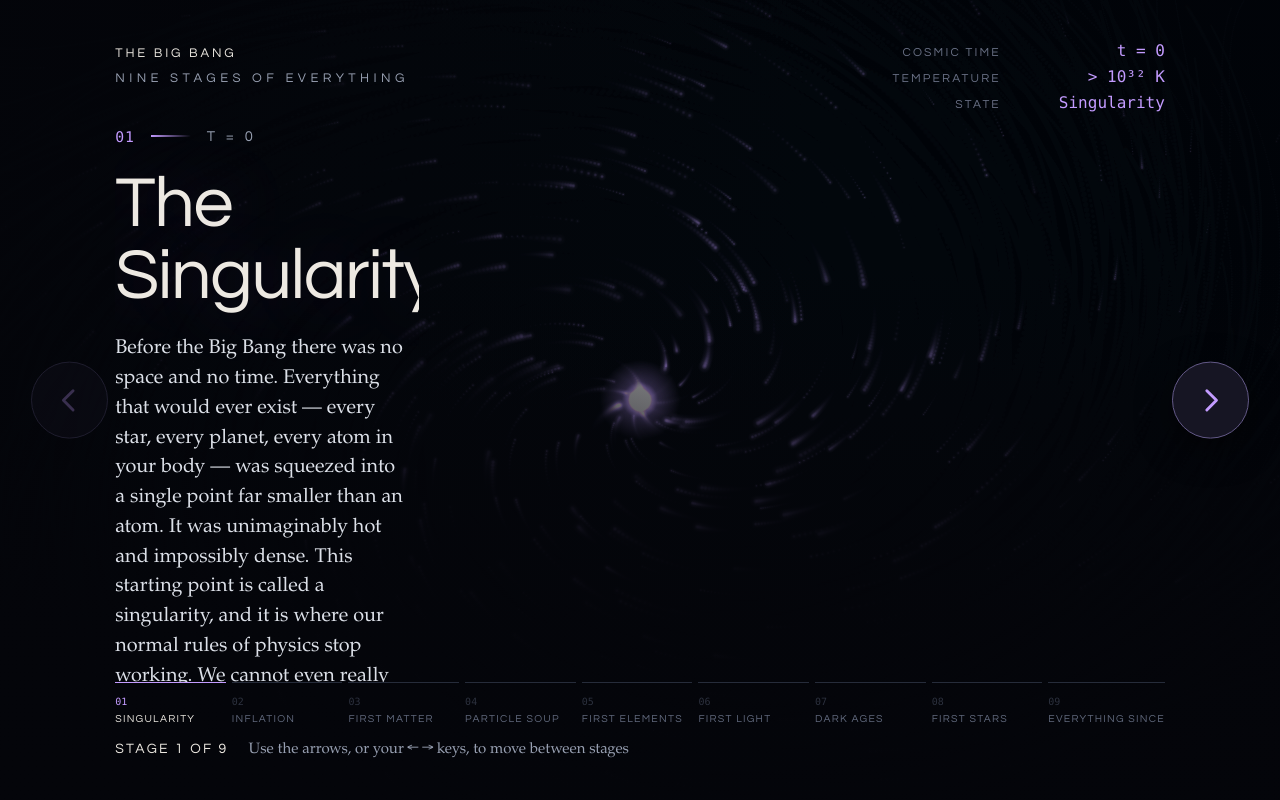
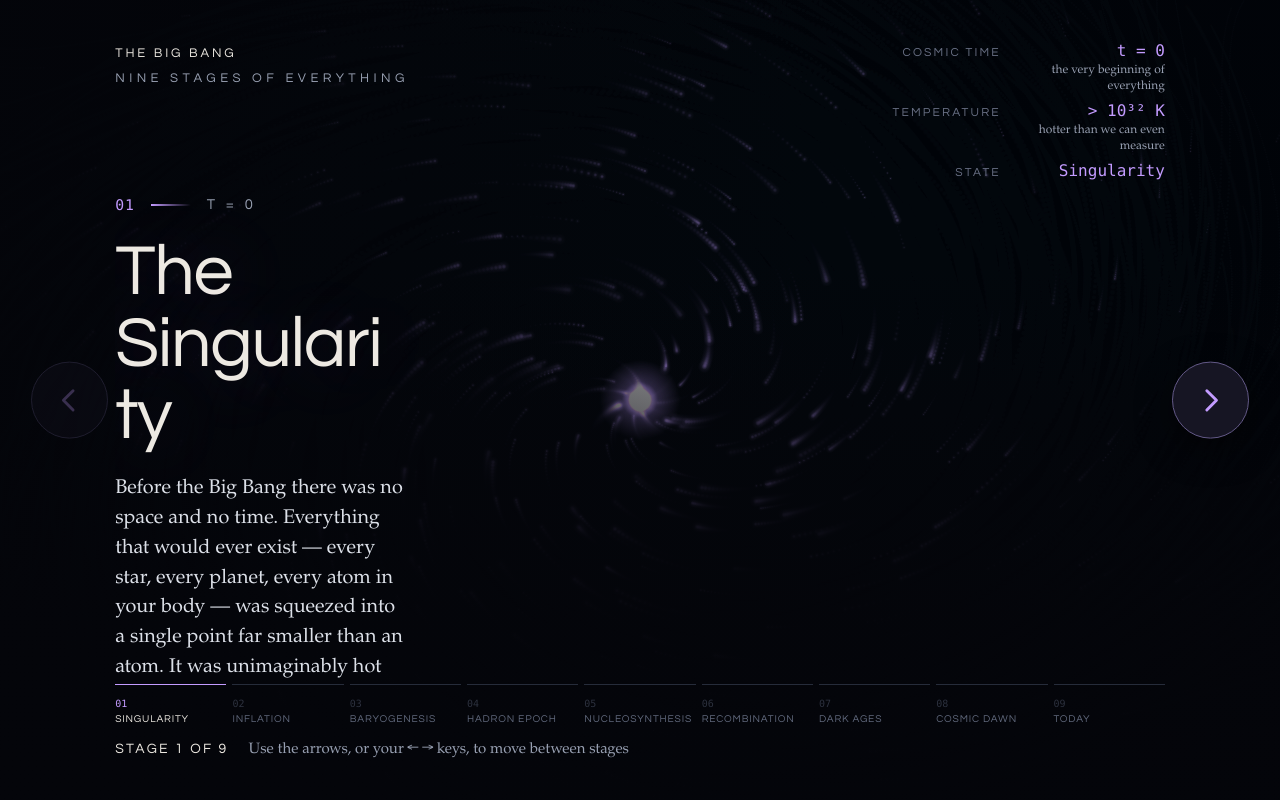
Before and after one commit to unionbuddies/bigbang, a plain HTML site: page index.html in a window 1280 px wide. Drawn offline with Linux system fonts and the light colour scheme.

Commit message:
Use standard epoch names, add plain-language telemetry, fix label clipping
- Rename each stage to the name it usually goes by in cosmology
  (Baryogenesis, the Hadron Epoch, Nucleosynthesis, Recombination, Cosmic
  Dawn, Today) instead of the informal rewrites from the last pass.
- Restore the scientific cosmic-time/temperature readouts, and add a short
  plain-language line underneath each so the numbers are easy to place.
- Fix the bottom rail: labels were being ellipsis-truncated at common
  screen widths, silently cutting off words like 'Singularity'. They now
  wrap instead of clipping, and long single words (Nucleosynthesis,
  Baryogenesis, Recombination) get a proper hyphenated break instead of
  splitting mid-letter.

```diff
--- a/index.html
+++ b/index.html
@@ -131,6 +131,22 @@
     min-width: 150px;
     transition: color 1200ms ease;
   }
+  .vbox {
+    display: flex;
+    flex-direction: column;
+    align-items: flex-end;
+    gap: 3px;
+    min-width: 150px;
+  }
+  .vbox .v { min-width: 0; }
+  .vnote {
+    font-family: var(--serif);
+    font-size: 12px;
+    line-height: 1.3;
+    color: var(--ink-dim);
+    text-align: right;
+    max-width: 24ch;
+  }
 
   /* ---------- narration ---------- */
 
@@ -223,6 +239,8 @@
     line-height: 1;
     letter-spacing: -.02em;
     text-wrap: balance;
+    overflow-wrap: break-word;      /* belt-and-braces fallback if hyphenation isn't available */
+    hyphens: auto;                  /* long single words (Nucleosynthesis) break at a syllable, not mid-letter */
     margin: 0 0 22px;
     color: var(--ink);
     text-shadow: 0 0 72px var(--glow);
@@ -352,15 +370,16 @@
   .node .nl {
     display: block;
     font-family: var(--display);
-    font-size: clamp(9px, .82vw, 11px);
-    letter-spacing: .12em;
+    font-size: clamp(9px, .8vw, 11px);
+    letter-spacing: .08em;
     text-transform: uppercase;
     color: #626A7E;
-    line-height: 1.45;
+    line-height: 1.32;
     transition: color 500ms ease;
-    white-space: nowrap;
-    overflow: hidden;
-    text-overflow: ellipsis;
+    /* wrap rather than truncate — a clipped word reads as broken, a wrapped
+       one just takes two lines */
+    white-space: normal;
+    overflow-wrap: break-word;
   }
   .node:hover .nl,
   .node:focus-visible .nl { color: var(--ink); }
@@ -394,6 +413,8 @@
   @media (max-width: 900px) {
     .tel { min-width: 0; }
     .tel .v { min-width: 96px; }
+    .vbox { min-width: 96px; }
+    .vnote { max-width: 20ch; font-size: 11px; }
     .copy { max-width: 34ch; }
     .rail { gap: 4px; }
     .node .nl { display: none; }
@@ -408,6 +429,8 @@
     .tel { justify-items: start; }
     .tel-row { justify-content: start; grid-template-columns: 110px auto; gap: 10px; }
     .tel .v { text-align: left; }
+    .vbox { align-items: flex-start; min-width: 0; }
+    .vnote { text-align: left; max-width: none; }
     /* reserve the arrow band as dead space below the scrollable text, so the
        last line can never end up hidden behind the fixed arrow buttons */
     main { padding-top: 10px; padding-bottom: 108px; }
@@ -441,8 +464,20 @@
       Nine stages of everything
     </div>
     <div class="tel">
-      <div class="tel-row"><span class="k">Cosmic time</span><span class="v" id="tTime">t = 0</span></div>
-      <div class="tel-row"><span class="k">Temperature</span><span class="v" id="tTemp">&gt; 10³² K</span></div>
+      <div class="tel-row">
+        <span class="k">Cosmic time</span>
+        <span class="vbox">
+          <span class="v" id="tTime">t = 0</span>
+          <span class="vnote" id="tTimeNote">the very beginning of everything</span>
+        </span>
+      </div>
+      <div class="tel-row">
+        <span class="k">Temperature</span>
+        <span class="vbox">
+          <span class="v" id="tTemp">&gt; 10³² K</span>
+          <span class="vnote" id="tTempNote">hotter than we can even measure</span>
+        </span>
+      </div>
       <div class="tel-row"><span class="k">State</span><span class="v" id="tState">Singularity</span></div>
     </div>
   </header>
@@ -479,56 +514,74 @@
   const STAGES = [
     {
       n: "01", name: "The Singularity", label: "Singularity",
-      time: "t = 0", temp: "> 10³² K", state: "Singularity",
+      time: "t = 0", timeNote: "the very beginning of everything",
+      temp: "> 10³² K", tempNote: "hotter than we can even measure",
+      state: "Singularity",
       body: "Before the Big Bang there was no space and no time. Everything that would ever exist — every star, every planet, every atom in your body — was squeezed into a single point far smaller than an atom. It was unimaginably hot and impossibly dense. This starting point is called a singularity, and it is where our normal rules of physics stop working. We cannot even really ask what came before it, because time itself had not started yet.",
       accent: "#C39BFF", dur: 12000, sim: 0
     },
     {
-      n: "02", name: "The Great Stretch", label: "Inflation",
-      time: "10⁻³⁶ s", temp: "≈ 10²⁷ K", state: "Exponential expansion",
+      n: "02", name: "Cosmic Inflation", label: "Inflation",
+      time: "10⁻³⁶ s", timeNote: "a sliver of the first second",
+      temp: "≈ 10²⁷ K", tempNote: "still almost unimaginably hot",
+      state: "Exponential expansion",
       body: "In the tiniest sliver of a second — far less than a blink — the universe suddenly ballooned outward. It grew from smaller than a speck to about the size of a beach ball almost instantly, stretching faster than light itself. This growth spurt is called inflation. It smoothed everything out and spread energy evenly in every direction, which is why the universe still looks so similar everywhere we point our telescopes today.",
       accent: "#7FE9FF", dur: 12500, sim: 1
     },
     {
-      n: "03", name: "Energy Becomes Stuff", label: "First matter",
-      time: "10⁻¹² s", temp: "≈ 10¹⁵ K", state: "Energy → matter",
+      n: "03", name: "Baryo­genesis", label: "Baryo­genesis",
+      time: "10⁻¹² s", timeNote: "still less than one second in",
+      temp: "≈ 10¹⁵ K", tempNote: "hot enough to forge matter",
+      state: "Energy → matter",
       body: "The universe was still blazingly hot and filled with pure energy. As it began to cool, that energy started turning into tiny bits of matter — the very first physical 'stuff'. Matter and its mirror image, antimatter, kept appearing in pairs and destroying each other on contact. For reasons we still do not fully understand, a tiny bit more matter survived than antimatter. That leftover is every solid thing that exists today, including you.",
       accent: "#FFD27A", dur: 11500, sim: 2
     },
     {
-      n: "04", name: "The Particle Soup", label: "Particle soup",
-      time: "1 s", temp: "≈ 10¹⁰ K", state: "Quarks bind into protons",
+      n: "04", name: "The Hadron Epoch", label: "Hadron epoch",
+      time: "1 s", timeNote: "one second after the start",
+      temp: "≈ 10¹⁰ K", tempNote: "about ten billion degrees",
+      state: "Quarks bind into protons",
       body: "Everything was a thick, boiling soup of the smallest particles. Among them were quarks — tiny building blocks that cannot survive on their own. As the universe cooled, a powerful force glued the quarks together in groups of three. These little clumps became the first protons and neutrons: the cores of every atom that would ever form.",
       accent: "#FF9E6B", dur: 13500, sim: 3
     },
     {
-      n: "05", name: "Cooking the First Elements", label: "First elements",
-      time: "≈ 3 min", temp: "≈ 10⁹ K", state: "The first nuclei form",
+      n: "05", name: "Nucleo­synthesis", label: "Nucleo­synthesis",
+      time: "≈ 3 min", timeNote: "three minutes after the start",
+      temp: "≈ 10⁹ K", tempNote: "about a billion degrees",
+      state: "The first nuclei form",
       body: "For a few short minutes the whole universe behaved like a giant nuclear furnace. Protons and neutrons crashed into each other and stuck together, building the cores of the first elements. It only managed to make the lightest ones before cooling too much to carry on — mostly hydrogen and helium, with a tiny trace of lithium. Everything heavier would have to wait millions of years for stars to make it.",
       yield: [["Hydrogen", "75%"], ["Helium", "25%"], ["Lithium", "a trace"]],
       accent: "#FFB454", dur: 14500, sim: 4
     },
     {
-      n: "06", name: "The First Light", label: "First light",
-      time: "380,000 yr", temp: "≈ 3,000 °C", state: "The fog clears",
+      n: "06", name: "Re­combination", label: "Re­combination",
+      time: "380,000 yr", timeNote: "380,000 years after the start",
+      temp: "≈ 3,000 °C", tempNote: "about as hot as a star's surface",
+      state: "The fog clears",
       body: "Until now the universe was a glowing fog. Loose particles kept scattering light in every direction, so it could not travel far and the whole universe was opaque. Then it cooled just enough for those particles to join into complete, stable atoms. The fog cleared all at once, and light streamed freely across space for the very first time. That ancient first light is still travelling today — we can detect it arriving from every direction in the sky.",
       accent: "#FF7E7E", dur: 16500, sim: 5
     },
     {
       n: "07", name: "The Dark Ages", label: "Dark ages",
-      time: "≈ 100 million yr", temp: "≈ 60 K", state: "Neutral gas, no stars",
+      time: "≈ 100 million yr", timeNote: "100 million years after the start",
+      temp: "≈ 60 K", tempNote: "colder than anywhere on Earth",
+      state: "Neutral gas, no stars",
       body: "With the fog gone but no stars yet born, the universe went dark and silent. Enormous invisible clouds of hydrogen and helium gas drifted slowly through empty space. Nothing shone anywhere. This quiet, starless stretch lasted for many millions of years — the longest, dullest chapter in the whole story, and the hardest one for astronomers to study, because there was almost nothing giving off light.",
       accent: "#6E7C99", dur: 11500, sim: 6
     },
     {
-      n: "08", name: "The First Stars Switch On", label: "First stars",
-      time: "> 100 million yr", temp: "core ≈ 10⁷ K", state: "First stars & galaxies",
+      n: "08", name: "Cosmic Dawn", label: "Cosmic dawn",
+      time: "> 100 million yr", timeNote: "over 100 million years in",
+      temp: "core ≈ 10⁷ K", tempNote: "ten million degrees at each core",
+      state: "First stars & galaxies",
       body: "Gravity slowly pulled the giant gas clouds together. As each cloud squeezed tighter, its centre grew hotter and denser — until it suddenly caught fire. The first stars switched on and flooded the darkness with light. These early stars were giants: they burned fast, died young, and gathered into the first galaxies. When they exploded, they scattered brand-new, heavier elements out into space.",
       accent: "#A8CBFF", dur: 15000, sim: 7
     },
     {
-      n: "09", name: "Everything Since — and You", label: "Everything since",
-      time: "13.8 billion yr", temp: "2.7 K", state: "Galaxies, stars, and us",
+      n: "09", name: "Today", label: "Today",
+      time: "13.8 billion yr", timeNote: "that's today",
+      temp: "2.7 K", tempNote: "just a few degrees above absolute zero",
+      state: "Galaxies, stars, and us",
       body: "Stars were born and died over and over, and each generation forged new elements and scattered them when it died. Around nine billion years later, one ordinary cloud of that enriched gas collapsed to form our Sun. The leftover dust and debris clumped together into the planets — including the Earth. The same atoms, cooked inside long-dead stars, went on to become the oceans, the air, and every living thing. You are made of stardust.",
       accent: "#FFD9A0", dur: 17000, sim: 8
     }
@@ -1119,7 +1172,9 @@
   const prevBtn  = document.getElementById("prevBtn");
   const nextBtn  = document.getElementById("nextBtn");
   const tTime    = document.getElementById("tTime");
+  const tTimeNote= document.getElementById("tTimeNote");
   const tTemp    = document.getElementById("tTemp");
+  const tTempNote= document.getElementById("tTempNote");
   const tState   = document.getElementById("tState");
   const LAST     = STAGES.length - 1;
 
@@ -1178,9 +1233,11 @@
     stageStart = performance.now();       /* each visit replays this stage's animation */
 
     document.documentElement.style.setProperty("--accent", s.accent);
-    tTime.textContent  = s.time;
-    tTemp.textContent  = s.temp;
-    tState.textContent = s.state;
+    tTime.textContent     = s.time;
+    tTimeNote.textContent = s.timeNote;
+    tTemp.textContent     = s.temp;
+    tTempNote.textContent = s.tempNote;
+    tState.textContent    = s.state;
     counterEl.textContent = `Stage ${i + 1} of ${STAGES.length}`;
 
     prevBtn.disabled = i === 0;
```
Also changed, not shown: 1 other file.
